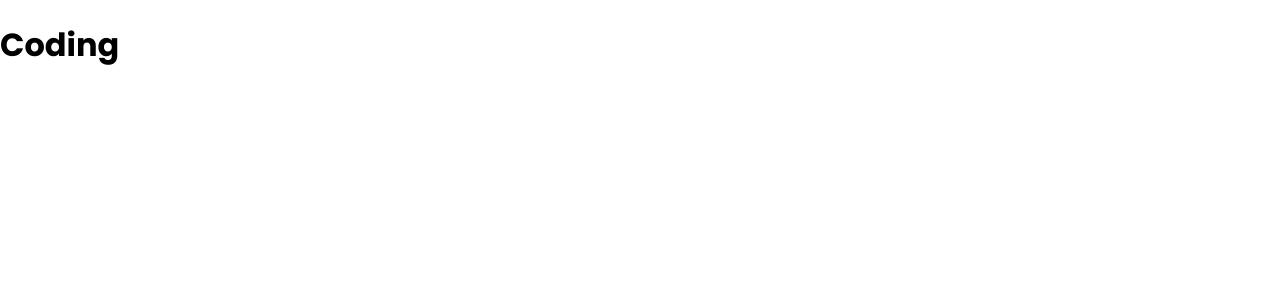
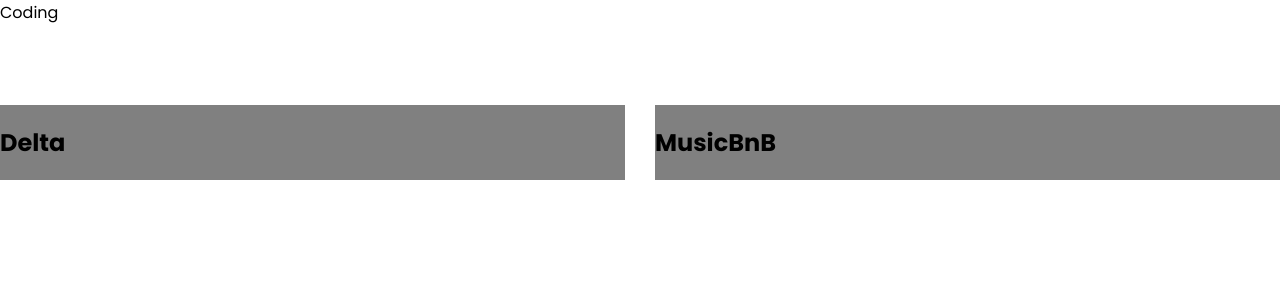
Before and after one commit to Maiuran1404/maiuran1404.github.io, a React (Create React App) app: page /coding in a window 1280 px wide. Shown: the top 300 px of the page. Built offline with nearby package versions, Linux system fonts and the light colour scheme.

Commit message:
mayoo saturday commmit

```diff
--- a/package.json
+++ b/package.json
@@ -14,7 +14,8 @@
     "react-router-dom": "^5.2.0",
     "react-scripts": "3.4.3",
     "sass": "^1.26.10",
-    "serve": "^11.3.2"
+    "serve": "^11.3.2",
+    "styled-components": "^5.1.1"
   },
   "scripts": {
     "start": "react-scripts start",
--- a/src/containers/Programming.js
+++ b/src/containers/Programming.js
@@ -1,11 +1,34 @@
 import React, { Component } from 'react'
+import styled from 'styled-components';
+
+const Container = styled.div`
+    display: grid;
+    grid-template-columns: 1fr 1fr;
+    grid-template-rows: 1fr 1fr;
+    gap: 30px 30px;
+    grid-template-areas: "Title Title" ". .";
+`
+
+const GreyBox = styled.div`
+    background: grey;
+`
+
+const Title = styled.div`
+    grid-area: Title;
+`
 
 class Programming extends Component {
     render() {
         return (
-            <div>
-                <h1> Coding </h1>
-            </div>
+            <Container>
+                <Title> Coding </Title>
+                <GreyBox>
+                    <h2>Delta</h2>
+                </GreyBox>
+                <GreyBox>
+                    <h2>MusicBnB</h2>
+                </GreyBox>
+            </Container>
         )
     }
 }
```
Also changed, not shown: 1 other file (tests, documents, lock files or other folders).
